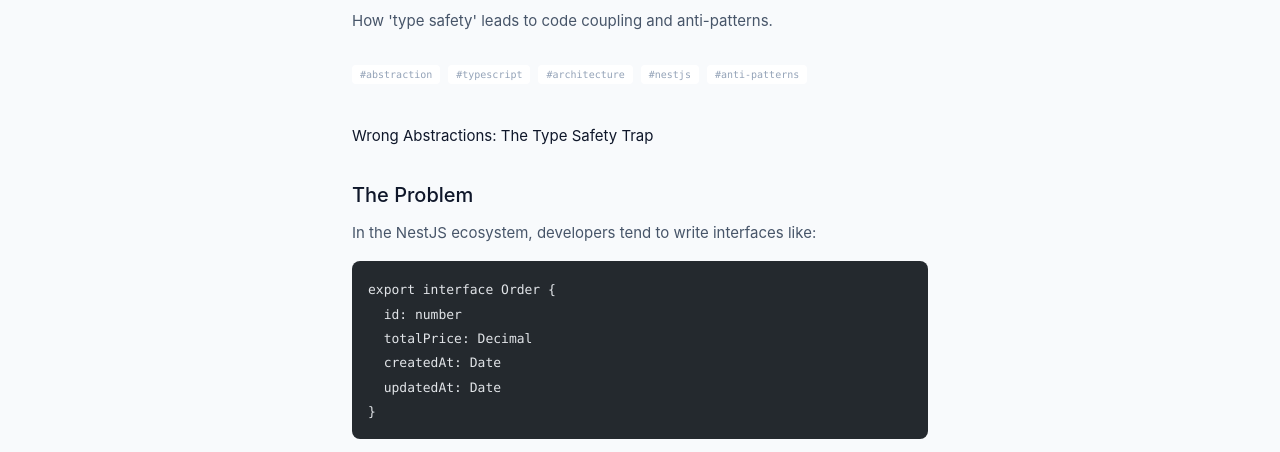
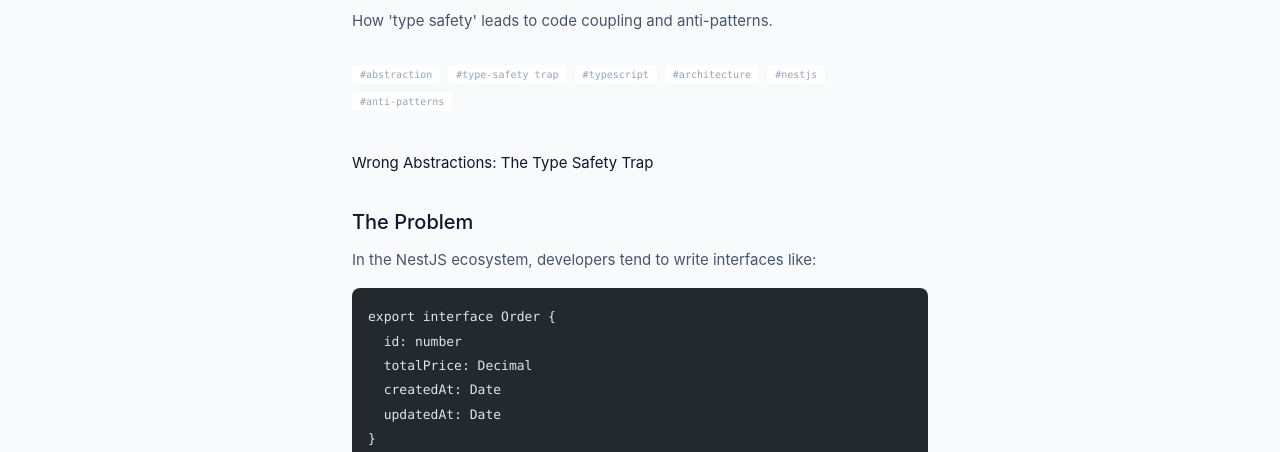
Before and after one commit to khalvai/Portfolio, an Astro site: page /writing/wrong-abstraction in a window 1280 px wide. Shown: the part 316-768 px from the top of the page. Built offline with nearby package versions, Linux system fonts and the light colour scheme; Astro itself is replaced by a stand-in of ours; some packages are replaced by stand-ins of ours; code samples lack their colours.

Commit message:
fix: solved the problem of metadata of writing.

```diff
--- a/src/content/writing/wrong-abstraction.md
+++ b/src/content/writing/wrong-abstraction.md
@@ -2,7 +2,7 @@
 title: "Wrong Abstractions: The Type Safety Trap"
 description: "How 'type safety' leads to code coupling and anti-patterns."
 draft: false
-tags: ["abstraction", "typescript", "architecture", "nestjs", "anti-patterns"]
+tags: ["abstraction","type-safety trap", "typescript", "architecture", "nestjs", "anti-patterns"]
 date: 2025-04-21
 image: ""
 
```
Also changed, not shown: src/content/writing/what-is-result-pattern.md (deleted).
